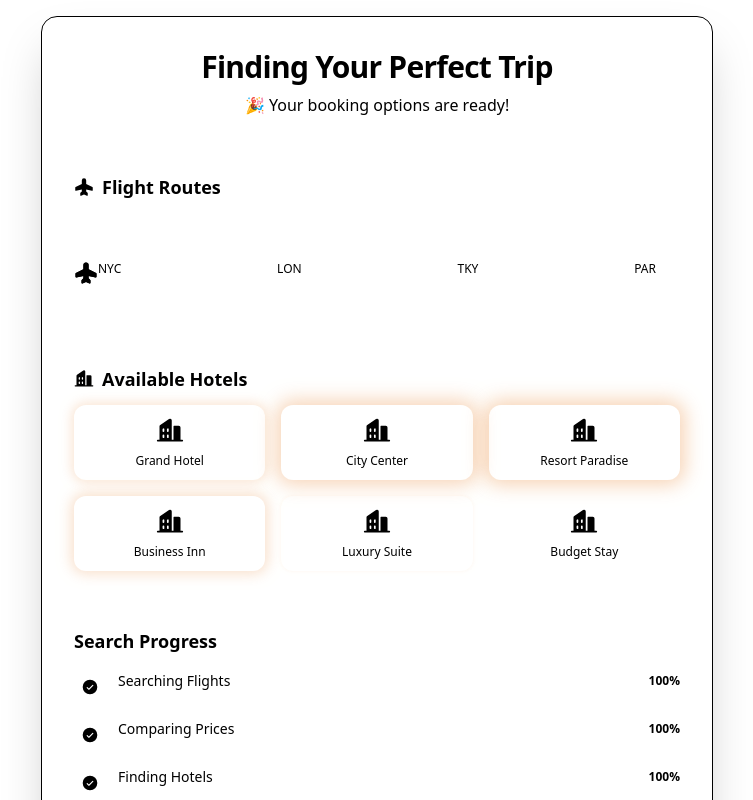
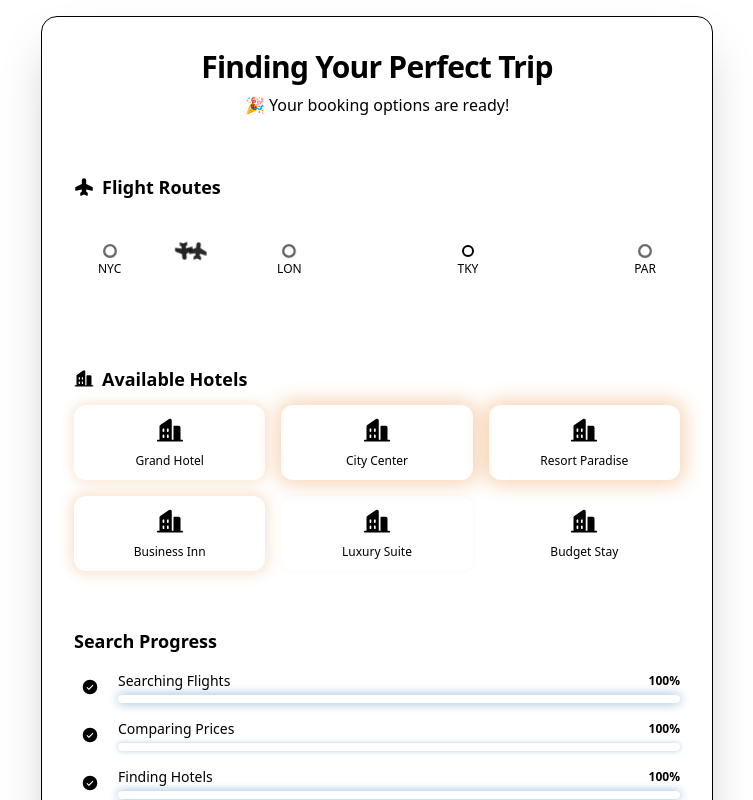
Before and after one commit to roryp/travel-booking-loade, a React (Vite) app: page / in a window 1280 px wide. Shown: the top 800 px of the page, without its empty margins (263-1016 px from the left). Built offline with nearby package versions, Linux system fonts and the light colour scheme.

Commit message:
Enhance animated flight paths for travel booking with new animations and props

```diff
--- a/src/components/BookingAnimations.tsx
+++ b/src/components/BookingAnimations.tsx
@@ -3,15 +3,25 @@ import { Airplane, Buildings, MapPin, Clock, CheckCircle } from '@phosphor-icons
 
 interface AnimatedPlaneProps {
   delay?: number
+  cities: string[]
+  flightIndex: number
 }
 
-export const AnimatedPlane: React.FC<AnimatedPlaneProps> = ({ delay = 0 }) => {
+export const AnimatedPlane: React.FC<AnimatedPlaneProps> = ({ delay = 0, cities, flightIndex }) => {
+  const cityCount = cities.length
+  const flightPath = Array.from({ length: cityCount - 1 }, (_, i) => ({
+    from: i,
+    to: i + 1,
+    fromPercent: (i / (cityCount - 1)) * 100,
+    toPercent: ((i + 1) / (cityCount - 1)) * 100
+  }))
+
   return (
     <div
-      className="absolute top-1/2 left-0 plane-animation"
+      className={`absolute top-1/2 left-0 transform -translate-y-1/2 plane-flight-${flightIndex}`}
       style={{ animationDelay: `${delay}s` }}
     >
-      <Airplane size={24} className="text-primary" weight="fill" />
+      <Airplane size={20} className="text-primary" weight="fill" />
     </div>
   )
 }
@@ -23,17 +33,25 @@ interface FlightPathProps {
 export const FlightPath: React.FC<FlightPathProps> = ({ cities }) => {
   return (
     <div className="relative h-24 bg-gradient-to-r from-secondary/20 to-accent/20 rounded-lg overflow-hidden">
+      {/* Flight route line */}
+      <div className="absolute top-1/2 left-6 right-6 h-0.5 bg-primary/30 transform -translate-y-1/2">
+        <div className="h-full bg-gradient-to-r from-primary/60 via-accent/40 to-primary/60 rounded-full"></div>
+      </div>
+
+      {/* City markers */}
       <div className="absolute inset-0 flex items-center justify-between px-6">
         {cities.map((city, index) => (
-          <div key={city} className="flex flex-col items-center">
-            <div className="w-3 h-3 bg-primary rounded-full pulse-dot"
+          <div key={city} className="flex flex-col items-center relative z-10">
+            <div className="w-3 h-3 bg-primary rounded-full pulse-dot border-2 border-background"
                  style={{ animationDelay: `${index * 0.5}s` }} />
             <span className="text-xs text-muted-foreground mt-1 font-medium">{city}</span>
           </div>
         ))}
       </div>
-      <AnimatedPlane delay={0} />
-      <AnimatedPlane delay={1.5} />
+
+      {/* Animated planes */}
+      <AnimatedPlane delay={0} cities={cities} flightIndex={0} />
+      <AnimatedPlane delay={2} cities={cities} flightIndex={1} />
     </div>
   )
 }
--- a/src/main.css
+++ b/src/main.css
@@ -7,26 +7,79 @@
 }
 
 /* Travel Booking Loader Animations */
-@keyframes flight-path {
+@keyframes plane-flight-0 {
   0% {
-    transform: translateX(0px) translateY(0px) rotate(0deg);
+    left: calc(6px + 0%);
+    transform: translateY(-50%) rotate(0deg);
     opacity: 1;
   }
-  25% {
-    transform: translateX(100px) translateY(-20px) rotate(15deg);
+  16.66% {
+    left: calc(6px + 33.33%);
+    transform: translateY(-50%) rotate(15deg);
+    opacity: 1;
+  }
+  33.33% {
+    left: calc(6px + 66.66%);
+    transform: translateY(-50%) rotate(-10deg);
     opacity: 1;
   }
   50% {
-    transform: translateX(200px) translateY(-40px) rotate(0deg);
+    left: calc(6px + 100% - 20px);
+    transform: translateY(-50%) rotate(5deg);
     opacity: 1;
   }
-  75% {
-    transform: translateX(300px) translateY(-20px) rotate(-15deg);
+  66.66% {
+    left: calc(6px + 66.66%);
+    transform: translateY(-50%) rotate(-15deg);
+    opacity: 0.7;
+  }
+  83.33% {
+    left: calc(6px + 33.33%);
+    transform: translateY(-50%) rotate(10deg);
+    opacity: 0.7;
+  }
+  100% {
+    left: calc(6px + 0%);
+    transform: translateY(-50%) rotate(0deg);
     opacity: 1;
   }
+}
+
+@keyframes plane-flight-1 {
+  0% {
+    left: calc(6px + 100% - 20px);
+    transform: translateY(-50%) rotate(180deg);
+    opacity: 1;
+  }
+  16.66% {
+    left: calc(6px + 66.66%);
+    transform: translateY(-50%) rotate(195deg);
+    opacity: 1;
+  }
+  33.33% {
+    left: calc(6px + 33.33%);
+    transform: translateY(-50%) rotate(170deg);
+    opacity: 1;
+  }
+  50% {
+    left: calc(6px + 0%);
+    transform: translateY(-50%) rotate(185deg);
+    opacity: 1;
+  }
+  66.66% {
+    left: calc(6px + 33.33%);
+    transform: translateY(-50%) rotate(165deg);
+    opacity: 0.7;
+  }
+  83.33% {
+    left: calc(6px + 66.66%);
+    transform: translateY(-50%) rotate(190deg);
+    opacity: 0.7;
+  }
   100% {
-    transform: translateX(400px) translateY(0px) rotate(0deg);
-    opacity: 0;
+    left: calc(6px + 100% - 20px);
+    transform: translateY(-50%) rotate(180deg);
+    opacity: 1;
   }
 }
 
@@ -50,9 +103,22 @@
   }
 }
 
+@keyframes progress-glow {
+  0%, 100% {
+    box-shadow: 0 0 5px oklch(0.45 0.15 250 / 0.3);
+  }
+  50% {
+    box-shadow: 0 0 15px oklch(0.45 0.15 250 / 0.6);
+  }
+}
+
 /* Animation utility classes for travel booking loader */
-.flight-path {
-  animation: flight-path 3s ease-in-out infinite;
+.plane-flight-0 {
+  animation: plane-flight-0 6s ease-in-out infinite;
+}
+
+.plane-flight-1 {
+  animation: plane-flight-1 6s ease-in-out infinite;
 }
 
 .building-scan {
@@ -62,3 +128,7 @@
 .pulse-dot {
   animation: pulse-dot 1.5s ease-in-out infinite;
 }
+
+.progress-glow {
+  animation: progress-glow 2s ease-in-out infinite;
+}
```
